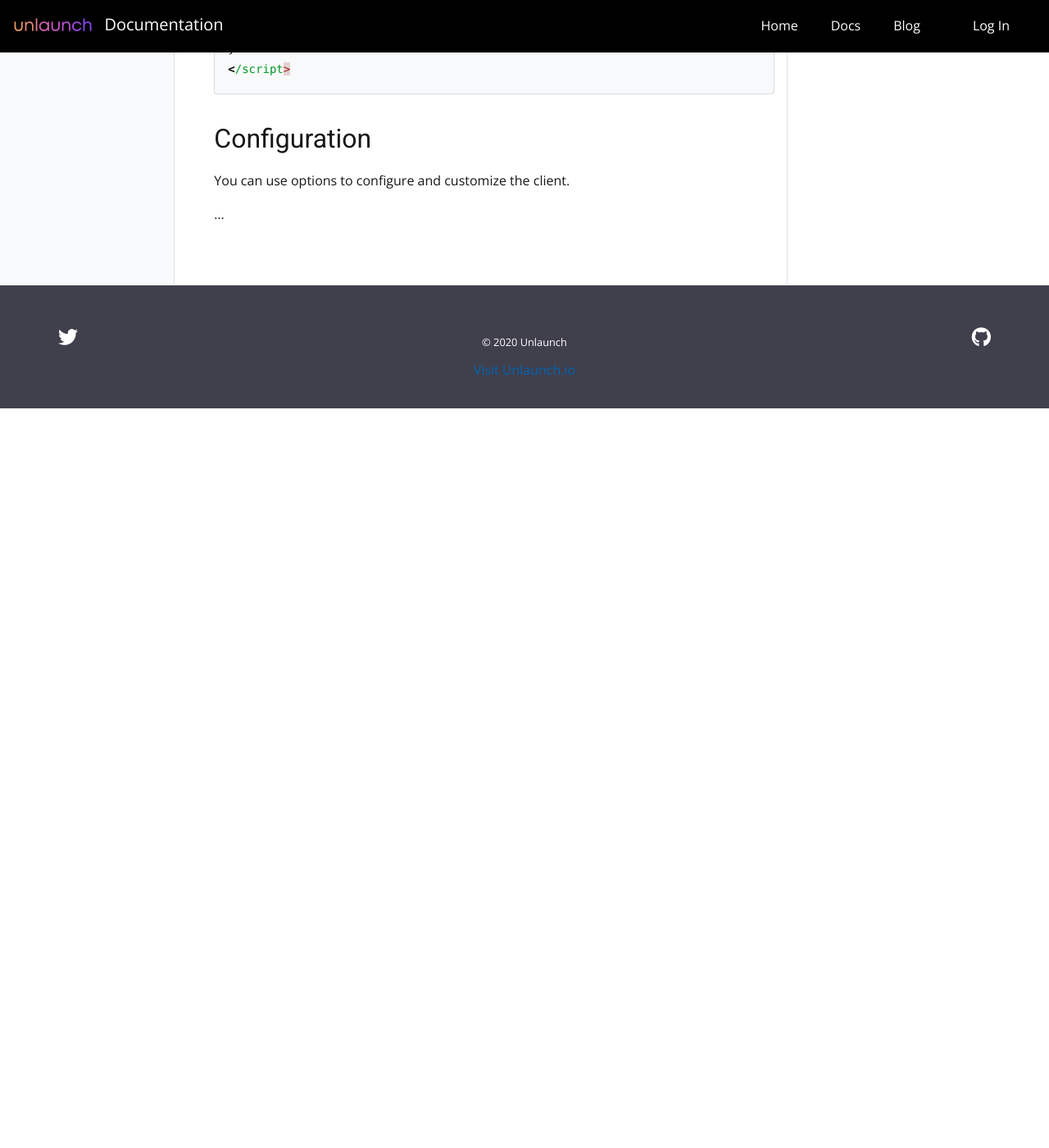
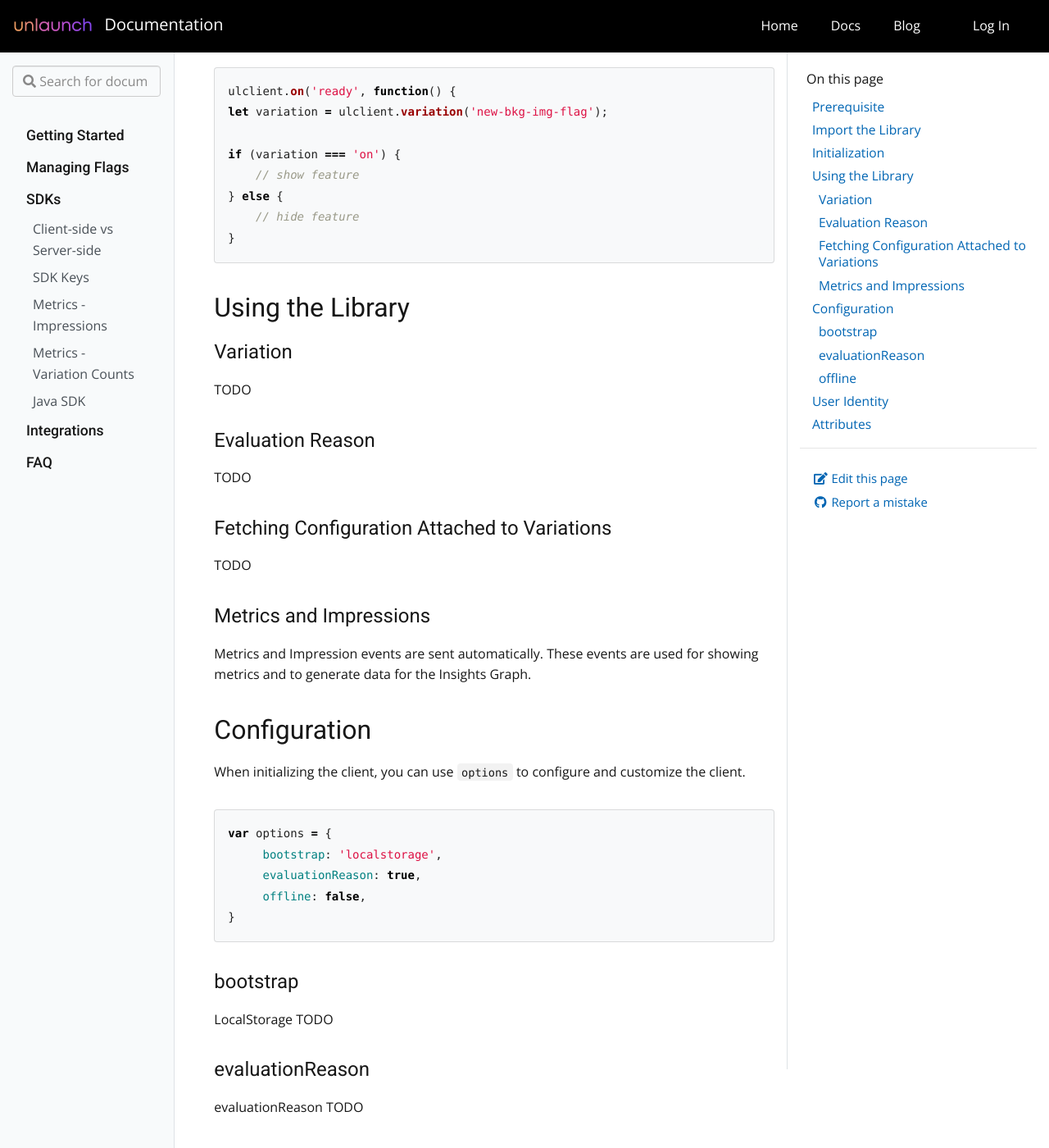
Before and after one commit to unlaunch/documentation, a Jekyll site: the page built from _docs/sdks/javascript-library.md, in a window 1280 px wide and 1400 px high, scrolled down 2200 px. Shown: the whole window at 82% size. Built offline with Jekyll 4.4.1, drawn with Linux system fonts in a browser that asks for light colours; before the commit the page ends 2698 px from its top, so only the background shows below that; some of the changed text lies outside the part shown.

Commit message:
Improved Javascript Library post

````diff
--- a/_docs/sdks/javascript-library.md
+++ b/_docs/sdks/javascript-library.md
@@ -7,7 +7,7 @@ description: This guide provides complete information about the Unlaunch JavaScr
 
 This guide provides complete information about the Unlaunch JavaScript SDK and how to integrate it in your (Browser) based applications to use feature flags.
 
-The Unlaunch JavaScript SDK provides a JavaScript API to access Unlaunch feature flags within the browser and send metrics for analytics. The library is *open source*. SDK source code is available on <a href="https://github.com/unlaunch/javascript-sdk" rel="nofollow">GitHub <i class="fab fa-github fa-fw"></i></a> You can also checkout the Java [example project](https://github.com/unlaunch/javascript-sdk/blob/develop/example.html).
+The Unlaunch JavaScript SDK provides a JavaScript API to access Unlaunch feature flags within the browser and send metrics for analytics. The library is *open source*. SDK source code is available on <a href="https://github.com/unlaunch/javascript-sdk" rel="nofollow">GitHub <i class="fab fa-github fa-fw"></i></a> You can also checkout the [example project](https://github.com/unlaunch/javascript-sdk/blob/develop/example.html).
 
 ### Browser Support
 
@@ -23,7 +23,7 @@ The Unlaunch Javascript Library can be used in all major browsers. However, some
 
 To load the JavaScript Library, include the following in the `<head>` or `<body>` tag of your webpage.
 
-```javascript
+```html
 <script crossorigin="anonymous" src="https://unpkg.com/..."></script>
 ```
 
@@ -31,27 +31,36 @@ To load the JavaScript Library, include the following in the `<head>` or `<body>
 
 Once the library is imported, you'd have to initialize the client to create a new instance. You'd need the [Browser / Public Key](sdk-keys) for your Project & Environment to initialize the client. Browser / Public Keys are not secret and you can expose them in your code. Never use Server Key or Mobile / App Key in public code.
 
-Here's a basic example showing how to initializw the client
+Here's a basic example showing how to initialize the client. You'd have to wrap it in the `<script>` tag.
 
 ```javascript
-<script>
-const flagKey = 'distribution-flag';
 
-let flagKeys = [flagKey];
-let identity = 'user123';
+// This is the flag (key) you want to fetch. You can fetch one or multiple flags
+let flagKeys = ['new-bkg-img-flag'];
 
+// User identity
+let identity = 'user@yourdomain.com';
+
+// (Optional) user attributes that are used in flag evaluation (targeting rules)
 let attributes = {
     "country": "US"
 };
 
+// client configuration options
 var options = {
     bootstrap: 'localstorage',
      evaluationReason: true,
     offline: false,
 }
 
-let ulclient = ULClient.initialize('<BROWSER_PUBLIC_KEY>', flagKeys, identity, attributes, options);
-</script>
+// initialize the client
+let ulclient = ULClient.initialize(
+    '<BROWSER_PUBLIC_KEY>',
+    flagKeys,
+    identity,
+    attributes,
+    options
+);
 ```
 
 After you initialize the client, it will call Unlaunch Service to initialize the flag (or flags) that you passed, get the result and store it. On average, it takes up anywhere from 100-250 milliseconds to initialize the client. We recommended initializing the client ahead of time and not when right you need it.
@@ -59,20 +68,56 @@ After you initialize the client, it will call Unlaunch Service to initialize the
 When the client is ready, it will emit `ready` event. When this event is emitted, you can start using the flag.
 
 ```javascript
-<script>
 ulclient.on('ready', function() {
-let variation = ulclient.variation(flagKey);
+let variation = ulclient.variation('new-bkg-img-flag');
 
 if (variation === 'on') {
     // show feature
 } else {
     // hide feature
 }
-</script>
 ```
+
+## Using the Library
+
+### Variation
+TODO
+
+### Evaluation Reason
+TODO
+
+### Fetching Configuration Attached to Variations
+TODO
+
+### Metrics and Impressions
+Metrics and Impression events are sent automatically. These events are used for showing metrics and to generate data for the Insights Graph.
 
 ## Configuration
 
-You can use options to configure and customize the client.
+When initializing the client, you can use `options` to configure and customize the client.
 
-...
+```javascript
+var options = {
+     bootstrap: 'localstorage',
+     evaluationReason: true,
+     offline: false,
+}
+```
+
+### bootstrap
+LocalStorage TODO
+
+### evaluationReason
+evaluationReason TODO
+
+### offline
+Feature flags start their journey on a developer's computer. A developer should be able to build and run their code locally even if they don't have network connectivity. To achieve this, Unlaunch JavaScript Library can be started in **offline mode**. When running in offline mode, the library will not connect to Unlaunch servers nor will it send any data to it.
+
+When activating offline mode, you don't need to pass in the API key. When you evaluate a feature flag in offline mode, it will always return the `control` variation.
+
+## User Identity
+TODO
+Describe anonymous mode
+
+## Attributes
+TODO
````
